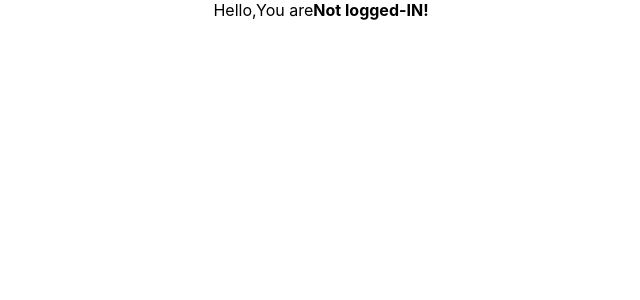
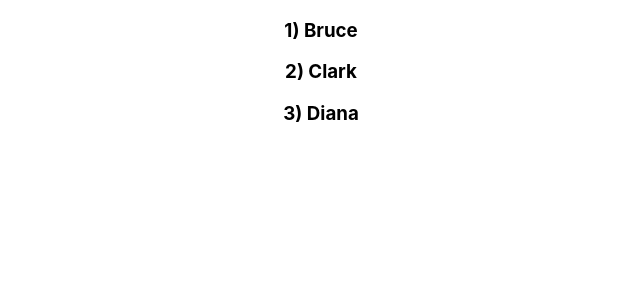
Before and after one commit to rahul7011/react-learning, a React (Create React App) app: page / in a window 1280 px wide. Shown: the top 300 px of the page, without its empty margins (319-959 px from the left). Built offline with nearby package versions, Linux system fonts and the light colour scheme.

Commit message:
List Rendering

```diff
--- a/src/App.js
+++ b/src/App.js
@@ -9,11 +9,14 @@
 import EventBind from "./components/EventBind";
 import ParentComponent from "./components/ParentComponent";
 import UserGreetings from "./components/UserGreetings";
+import NameList from "./components/NameList";
 function App() {
   return (
     <div className="App">
 
-    <UserGreetings></UserGreetings>
+    <NameList></NameList>
+
+    {/* <UserGreetings></UserGreetings> */}
 
     {/* <ParentComponent></ParentComponent> */}
 
--- /dev/null
+++ b/src/components/NameList.js
@@ -0,0 +1,30 @@
+import React from "react";
+import Person from "./Person";
+
+function NameList() {
+  let persons = [
+    {
+      id: 1,
+      name: "Bruce",
+      age: 30,
+      skill: "React",
+    },
+    {
+      id: 2,
+      name: "Clark",
+      age: 25,
+      skill: "Angular",
+    },
+    {
+      id: 3,
+      name: "Diana",
+      age: 28,
+      skill: "Vue",
+    },
+  ];
+
+  let personlist=persons.map(person=><Person person={person}></Person>)
+  return <div>{personlist}</div>
+}
+
+export default NameList;
--- /dev/null
+++ b/src/components/Person.js
@@ -0,0 +1,13 @@
+import React from "react";
+
+function Person({ person }) {
+  return (
+    <div>
+      <h3>
+        {person.id}) {person.name}
+      </h3>
+    </div>
+  );
+}
+
+export default Person;
```
